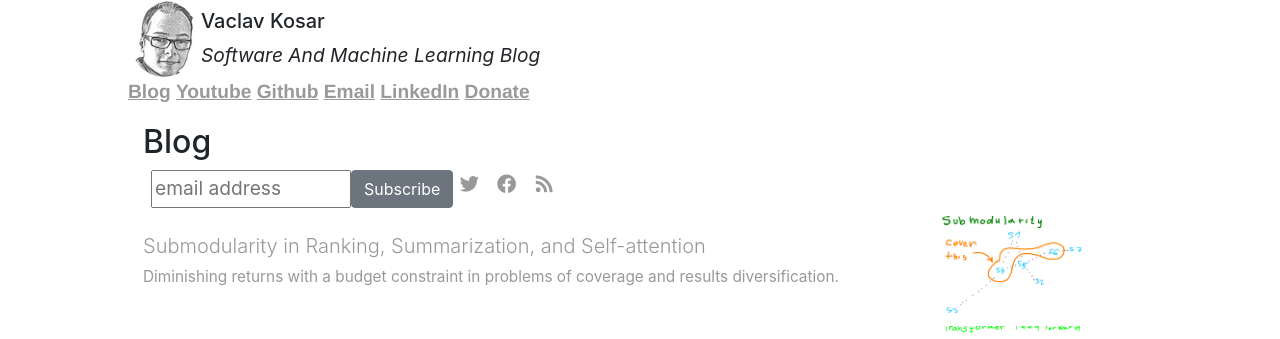
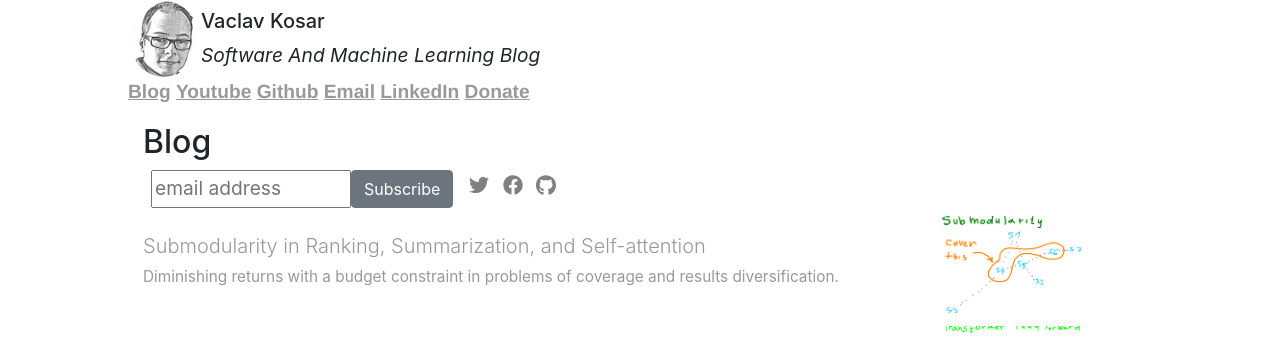
Before and after one commit to vackosar/vackosar.github.io, a Jekyll site: the page built from index.md, in a window 1280 px wide, cut to the strip 0-762 px from the top of the page. Shown: the top 339 px of the strip. Built offline with Jekyll 4.4.1, drawn with Linux system fonts in a browser that asks for light colours; nearby versions of some CDN libraries; library files that are not in the unit come from our copies.

Commit message:
remove loading of font awesome, defer cookies, include subscribe

```diff
--- /dev/null
+++ b/_includes/cookie-consent.html
@@ -0,0 +1,80 @@
+<script type="application/javascript" defer>
+  window.addEventListener('load', (event) => {
+
+    checkCookie_eu();
+
+    function getScript(scriptUrl, callback) {
+      const script = document.createElement('script');
+      script.src = scriptUrl;
+      script.onload = callback;
+
+      document.body.appendChild(script);
+    }
+
+    function checkCookie_eu() {
+      var consent = getCookie_eu("cookies_consent");
+      if (consent) {
+        accept()
+
+      } else {
+        // show notification bar
+        document.getElementById('cookie_directive_container').style.display = 'block';
+      }
+
+    }
+
+    function setCookie_eu(c_name, value, exdays) {
+      var exdate = new Date();
+      exdate.setDate(exdate.getDate() + exdays);
+      var c_value = escape(value) + ((exdays == null) ? "" : "; expires=" + exdate.toUTCString());
+      document.cookie = c_name + "=" + c_value + "; path=/; Secure; SameSite=Strict";
+      document.getElementById('cookie_directive_container').style.display = 'none';
+    }
+
+    function getCookie_eu(c_name) {
+      var i, x, y, ARRcookies = document.cookie.split(";");
+      for (i = 0; i < ARRcookies.length; i++) {
+        x = ARRcookies[i].substr(0, ARRcookies[i].indexOf("="));
+        y = ARRcookies[i].substr(ARRcookies[i].indexOf("=") + 1);
+        x = x.replace(/^\s+|\s+$/g, "");
+        if (x === c_name) {
+          return unescape(y);
+        }
+      }
+    }
+
+    function accept() {
+      setCookie_eu("cookies_consent", 1, 30);
+      execute();
+
+    }
+
+    function execute() {
+      <!-- Google Analytics -->
+      getScript('https://www.googletagmanager.com/gtag/js?id=UA-165114534-1', function () {
+        window.dataLayer = window.dataLayer || [];
+
+        function gtag() {
+          dataLayer.push(arguments);
+        }
+
+        gtag('js', new Date());
+            gtag('config', 'UA-165114534-1');
+
+      });
+      <!-- end of Google Analytics-->
+
+    }
+
+    document.getElementById('cookie_accept').onclick = accept;
+  });
+</script>
+
+<div id="cookie_directive_container" class="fixed-bottom" style="display: none; background-color: grey; width: 100%">
+    <nav class="d-flex align-items-center m-2 justify-content-center pt-5 pb-5" style="width: auto">
+        <span class="credit text-white">
+            <i class="fa fa-cookie-bite"></i> By using our website you are consenting to our use of cookies in accordance with our <a href="/privacy-policy" target="_blank" class="text-warning" style="text-decoration: underline">cookie policy</a>.
+        </span>
+        <button class="btn btn-success ml-2" id="cookie_accept" type="button" style="width: auto">Ok!</button>
+    </nav>
+</div>
--- /dev/null
+++ b/_includes/subscribe.html
@@ -0,0 +1,22 @@
+<div class="subscribe-page">
+
+    <!-- Begin Mailchimp Signup Form -->
+    <div id="mc_embed_signup" class="m-2">
+        <form action="https://vaclavkosar.us3.list-manage.com/subscribe/post?u=289873d7958b1bdc1c6dc93b7&amp;id=4b8172df11" method="post" id="mc-embedded-subscribe-form" name="mc-embedded-subscribe-form" class="validate" target="_blank" novalidate>
+            <div id="mc_embed_signup_scroll" class="d-flex flex-column flex-md-row ">
+                <input type="email" value="" name="EMAIL" class="email" id="mce-EMAIL" placeholder="email address" style="width: 200px" required>
+                <!-- real people should not fill this in and expect good things - do not remove this or risk form bot signups-->
+                <div style="position: absolute; left: -5000px;" aria-hidden="true"><input type="text" name="b_289873d7958b1bdc1c6dc93b7_4b8172df11" tabindex="-1" value=""></div>
+                <div class="clear"><input type="submit" value="Subscribe" name="subscribe" id="mc-embedded-subscribe" class="btn btn-secondary"></div>
+
+                <span style="fill: grey;">
+                    <a href="https://twitter.com/intent/follow?screen_name=vackosar" rel="nofollow" target="_blank" title="Follow on Twitter" class="m-1 ml-3" style="width: 10px">{% include twitter.svg %}</a>
+                    <a href="https://www.facebook.com/vackosar" rel="nofollow" target="_blank" title="Follow on Facebook" class="m-1">{% include facebook.svg %}</a>
+                    <a href="https://vackosar.github.io/feed.xml" rel="nofollow" target="_blank" title="Follow on RSS" class="m-1">{% include github.svg %}</a>
+                </span>
+            </div>
+        </form>
+    </div>
+    <!--End mc_embed_signup-->
+
+</div>
--- a/_layouts/default.html
+++ b/_layouts/default.html
@@ -5,7 +5,6 @@
     <meta name="google-site-verification" content="WApaW1xBRvOpHp4BXNc0O71vxm1k6P09-s_cgdIu84k" />
     <meta name="viewport" content="width=device-width, initial-scale=1">
     <link rel="icon" type="image/ico" href="/favicon.ico">
-    <link href="/css/font-awesome/fontawesome-free-5.12.0-web/css/all.css" rel="stylesheet" type="text/css">
     <link rel="stylesheet" href="/css/bootstrap.min.css" integrity="sha384-Vkoo8x4CGsO3+Hhxv8T/Q5PaXtkKtu6ug5TOeNV6gBiFeWPGFN9MuhOf23Q9Ifjh">
     <link rel="stylesheet" type="text/css" href="/css/main.css">
     {% feed_meta %}
@@ -46,82 +45,7 @@
     </div>
 </div>
 
-<script type="application/javascript">
-
-  jQuery(function($) {
-    checkCookie_eu();
-
-    function checkCookie_eu() {
-      var consent = getCookie_eu("cookies_consent");
-      if (consent) {
-        accept()
-
-      } else {
-        // show notification bar
-        $('#cookie_directive_container').show();
-      }
-
-    }
-
-    function setCookie_eu(c_name, value, exdays) {
-      var exdate = new Date();
-      exdate.setDate(exdate.getDate() + exdays);
-      var c_value = escape(value) + ((exdays==null) ? "" : "; expires="+exdate.toUTCString());
-      document.cookie = c_name + "=" + c_value+"; path=/";
-      $('#cookie_directive_container').hide();
-
-    }
-
-    function getCookie_eu(c_name) {
-      var i,x,y,ARRcookies=document.cookie.split(";");
-      for (i=0;i<ARRcookies.length;i++) {
-        x=ARRcookies[i].substr(0,ARRcookies[i].indexOf("="));
-        y=ARRcookies[i].substr(ARRcookies[i].indexOf("=")+1);
-        x=x.replace(/^\s+|\s+$/g,"");
-        if (x === c_name) {
-          return unescape(y);
-        }
-      }
-    }
-
-    function accept() {
-      setCookie_eu("cookies_consent", 1, 30);
-      execute();
-
-    }
-
-    function execute() {
-      <!-- Google Analytics -->
-      $.getScript('https://www.googletagmanager.com/gtag/js?id=UA-155369410-1', function () {
-        window.dataLayer = window.dataLayer || [];
-
-        function gtag() {
-          dataLayer.push(arguments);
-        }
-
-        gtag('js', new Date());
-        gtag('config', 'UA-165114534-1');
-
-      });
-      <!-- end of Google Analytics-->
-    }
-
-    $("#cookie_accept").click(function(){
-      accept();
-
-    });
-
-  });
-</script>
-
-<div id="cookie_directive_container" class="fixed-bottom" style="display: none; background-color: grey; width: 100%">
-    <nav class="d-flex align-items-center m-2 justify-content-center pt-5 pb-5" style="width: auto">
-        <span class="credit text-white">
-            <i class="fa fa-cookie-bite"></i> By using our website you are consenting to our use of cookies in accordance with our <a href="/privacy-policy" target="_blank" class="text-warning" style="text-decoration: underline">cookie policy</a>.
-        </span>
-        <button class="btn btn-success ml-2" id="cookie_accept" type="button" class="m-1">Ok!</button>
-    </nav>
-</div>
+{% include cookie-consent.html %}
 
 </body>
 </html>
--- a/css/main.css
+++ b/css/main.css
@@ -66,3 +66,7 @@
     width: 150px;
     height: 100px;
 }
+
+svg {
+    width: 20px;
+}
--- a/index.md
+++ b/index.md
@@ -4,32 +4,7 @@
 ---
 <h2>{{ page.title }}</h2>
 
-<div class="subscribe-page">
-
-    <!-- Begin Mailchimp Signup Form -->
-    <div id="mc_embed_signup" class="m-2">
-        <form action="https://vaclavkosar.us3.list-manage.com/subscribe/post?u=289873d7958b1bdc1c6dc93b7&amp;id=4b8172df11" method="post" id="mc-embedded-subscribe-form" name="mc-embedded-subscribe-form" class="validate" target="_blank" novalidate>
-            <div id="mc_embed_signup_scroll" class="d-flex flex-column flex-md-row ">
-                <input type="email" value="" name="EMAIL" class="email" id="mce-EMAIL" placeholder="email address" style="width: 200px" required>
-                <!-- real people should not fill this in and expect good things - do not remove this or risk form bot signups-->
-                <div style="position: absolute; left: -5000px;" aria-hidden="true"><input type="text" name="b_289873d7958b1bdc1c6dc93b7_4b8172df11" tabindex="-1" value=""></div>
-                <div>
-                    <div class="clear">
-                        <button type="submit" value="Subscribe" name="subscribe" id="mc-embedded-subscribe" class="btn btn-secondary">Subscribe</button>
-                    </div>
-                </div>
-
-                <span>
-                    <a href="https://twitter.com/intent/follow?screen_name=vackosar" rel="nofollow" target="_blank" title="Follow on Twitter" class="m-1"><i class="fab fa-twitter"></i></a>
-                    <a href="https://www.facebook.com/vackosar" rel="nofollow" target="_blank" title="Follow on Facebook" class="m-1"><i class="fab fa-facebook"></i></a>
-                    <a href="https://vackosar.github.io/feed.xml" rel="nofollow" target="_blank" title="Follow on RSS" class="m-1"><i class="fas fa-rss"></i></a>
-                </span>
-            </div>
-        </form>
-    </div>
-    <!--End mc_embed_signup-->
-
-</div>
+{% include subscribe.html %}
 
 <div class="container posts">
   {% for post in site.posts %}
```
Also changed, not shown: _layouts/post.html (+1 -23 lines), _includes/facebook.svg (added), _includes/github.svg (added), _includes/twitter.svg (added).
